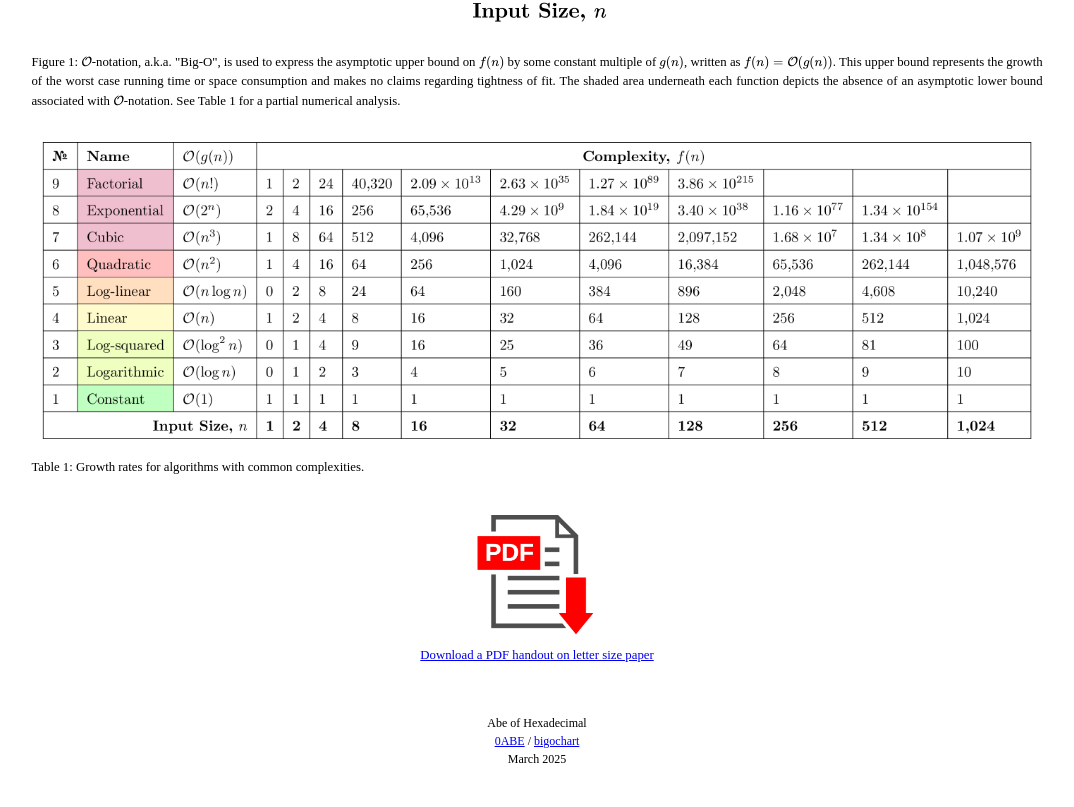
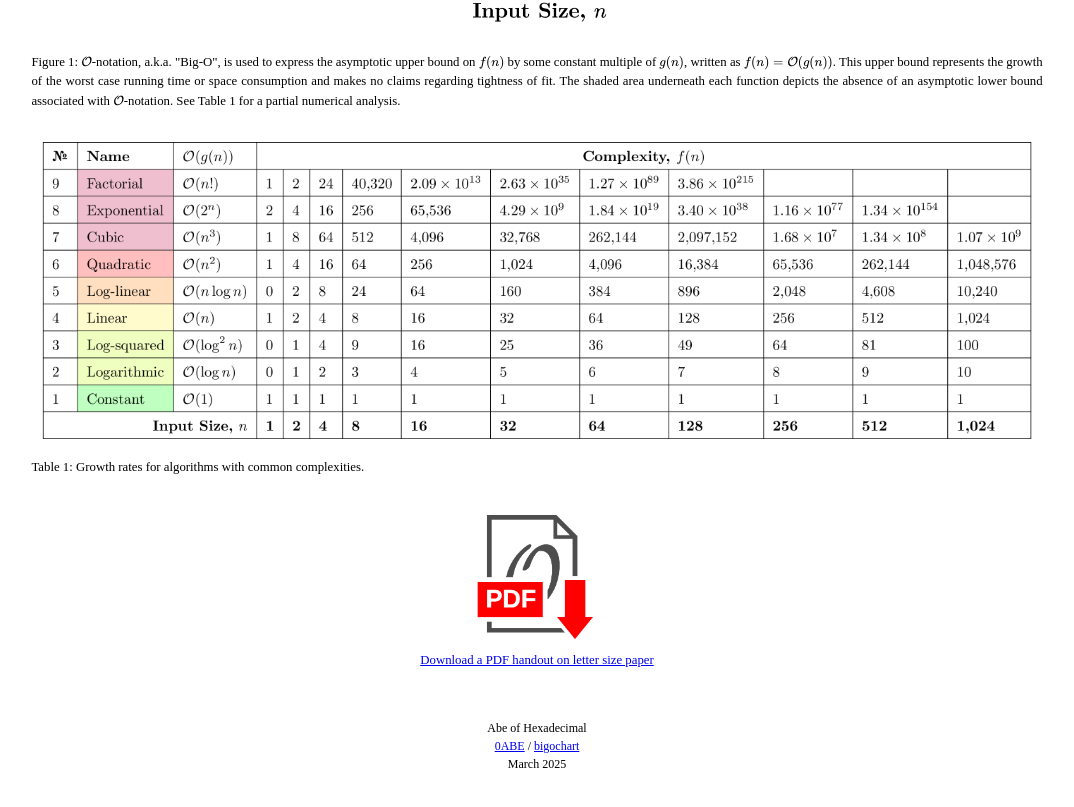
Before and after one commit to 0ABE/bigochart, a plain HTML site: page www/index.htm in a window 1280 px wide. Shown: the part 878-1685 px from the top of the page, without its empty margins (103-1177 px from the left). Drawn offline with nearby package versions, Linux system fonts and the light colour scheme.

Commit message:
Customize the pdf download icon with the Big-O.

```diff
--- a/www/index.htm
+++ b/www/index.htm
@@ -68,7 +68,7 @@ div.text {
 </div>
 <div class="downloads">
     <a href="downloads/bigochart_letter.pdf">
-    <img src="img/pdf_download.png" width="128px"><br/>
+    <img src="img/bigo_pdf_download.png" width="128px"><br/>
     Download a PDF handout on letter size paper</a>
 </div>
 <div class="author">
```
Also changed, not shown: inkscape/bigo_pdf_download.svg (added), www/img/bigo_pdf_download.png (added).
